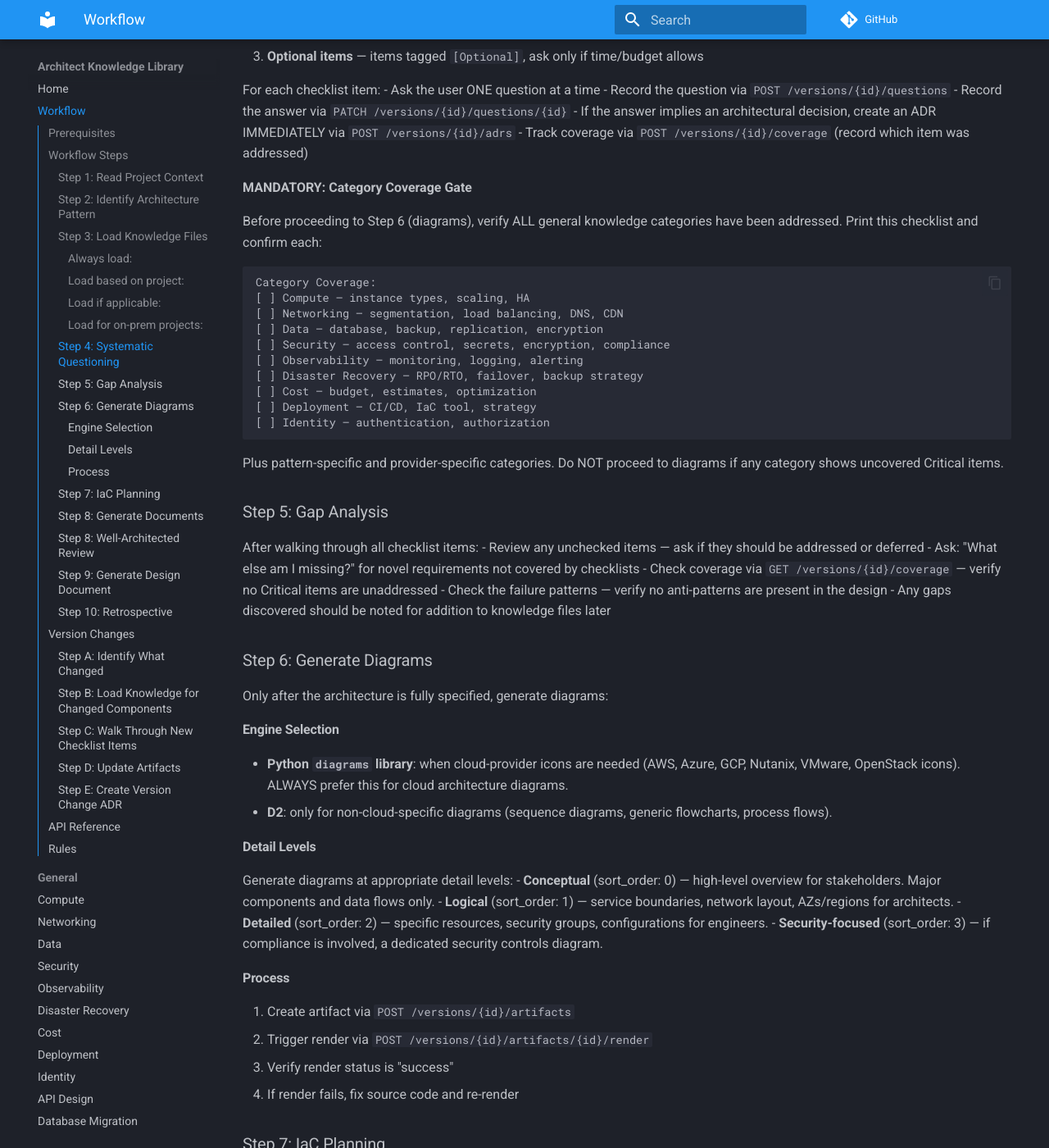
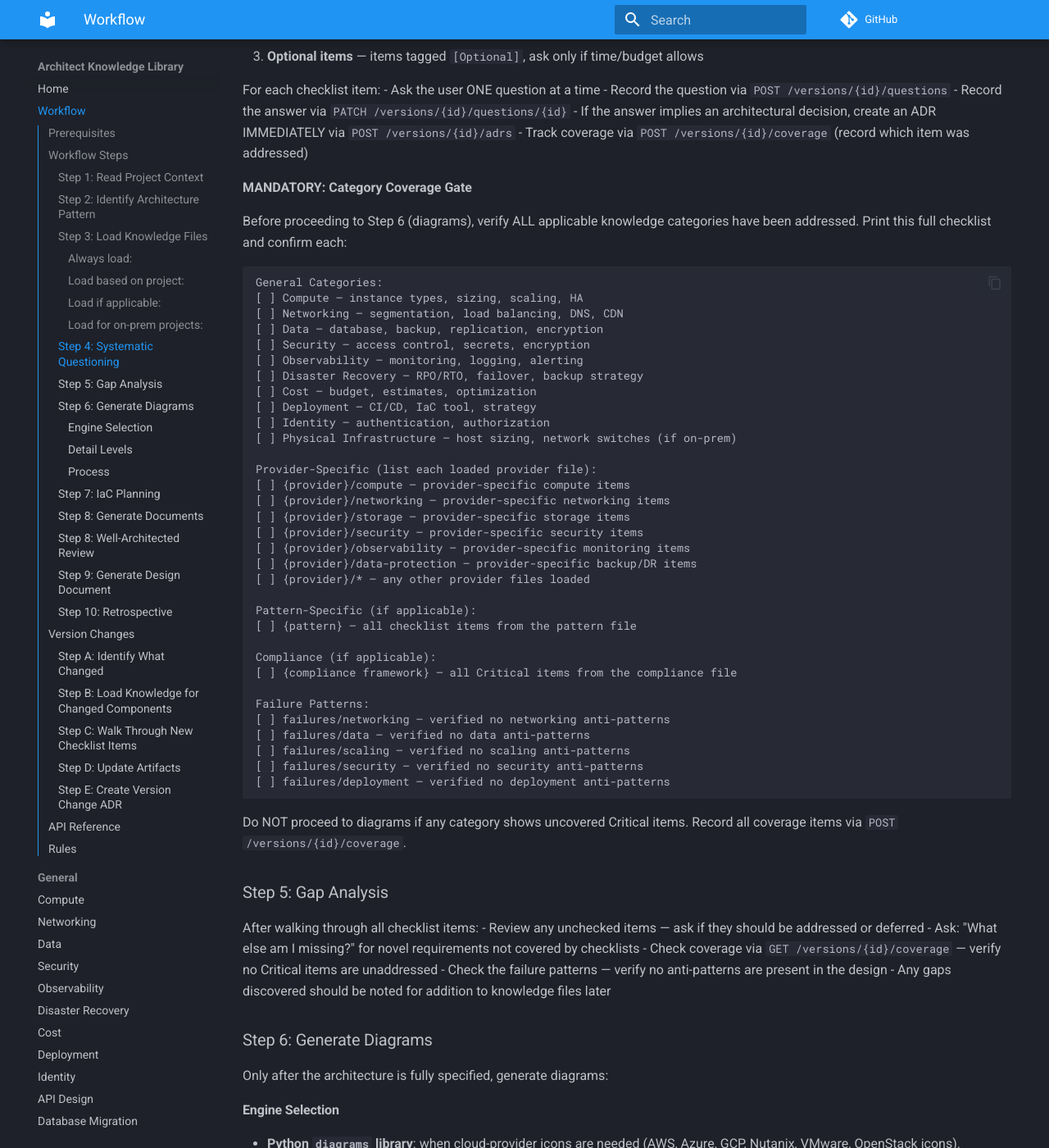
Before and after one commit to ErikEvenson/architect, an MkDocs documentation site: the page built from knowledge/WORKFLOW.md, in a window 1280 px wide and 1400 px high, scrolled down 1680 px. Shown: the whole window at 82% size. Built offline with MkDocs 1.6.1 and Material for MkDocs 9.7.7, drawn with Linux system fonts in a browser that asks for light colours; comment, search, counter and statistics services are not loaded.

Commit message:
Expand coverage gate to include provider, pattern, compliance, and failure items
Coverage gate now requires verification of:
- All general categories (10 items)
- All loaded provider-specific files
- Pattern-specific checklist items
- Compliance framework items (if applicable)
- All 5 failure pattern categories

Previously only checked 9 general categories, allowing provider-specific
gaps (e.g., vSAN policies, NSX edge sizing, STIG checks) to pass unchecked.

Co-Authored-By: Claude Opus 4.6 (1M context) <noreply@anthropic.com>

````diff
--- a/knowledge/WORKFLOW.md
+++ b/knowledge/WORKFLOW.md
@@ -73,22 +73,45 @@ For each checklist item:
 
 **MANDATORY: Category Coverage Gate**
 
-Before proceeding to Step 6 (diagrams), verify ALL general knowledge categories have been addressed. Print this checklist and confirm each:
+Before proceeding to Step 6 (diagrams), verify ALL applicable knowledge categories have been addressed. Print this full checklist and confirm each:
 
 ```
-Category Coverage:
-[ ] Compute — instance types, scaling, HA
+General Categories:
+[ ] Compute — instance types, sizing, scaling, HA
 [ ] Networking — segmentation, load balancing, DNS, CDN
 [ ] Data — database, backup, replication, encryption
-[ ] Security — access control, secrets, encryption, compliance
+[ ] Security — access control, secrets, encryption
 [ ] Observability — monitoring, logging, alerting
 [ ] Disaster Recovery — RPO/RTO, failover, backup strategy
 [ ] Cost — budget, estimates, optimization
 [ ] Deployment — CI/CD, IaC tool, strategy
 [ ] Identity — authentication, authorization
+[ ] Physical Infrastructure — host sizing, network switches (if on-prem)
+
+Provider-Specific (list each loaded provider file):
+[ ] {provider}/compute — provider-specific compute items
+[ ] {provider}/networking — provider-specific networking items
+[ ] {provider}/storage — provider-specific storage items
+[ ] {provider}/security — provider-specific security items
+[ ] {provider}/observability — provider-specific monitoring items
+[ ] {provider}/data-protection — provider-specific backup/DR items
+[ ] {provider}/* — any other provider files loaded
+
+Pattern-Specific (if applicable):
+[ ] {pattern} — all checklist items from the pattern file
+
+Compliance (if applicable):
+[ ] {compliance framework} — all Critical items from the compliance file
+
+Failure Patterns:
+[ ] failures/networking — verified no networking anti-patterns
+[ ] failures/data — verified no data anti-patterns
+[ ] failures/scaling — verified no scaling anti-patterns
+[ ] failures/security — verified no security anti-patterns
+[ ] failures/deployment — verified no deployment anti-patterns
 ```
 
-Plus pattern-specific and provider-specific categories. Do NOT proceed to diagrams if any category shows uncovered Critical items.
+Do NOT proceed to diagrams if any category shows uncovered Critical items. Record all coverage items via `POST /versions/{id}/coverage`.
 
 ### Step 5: Gap Analysis
 
````
